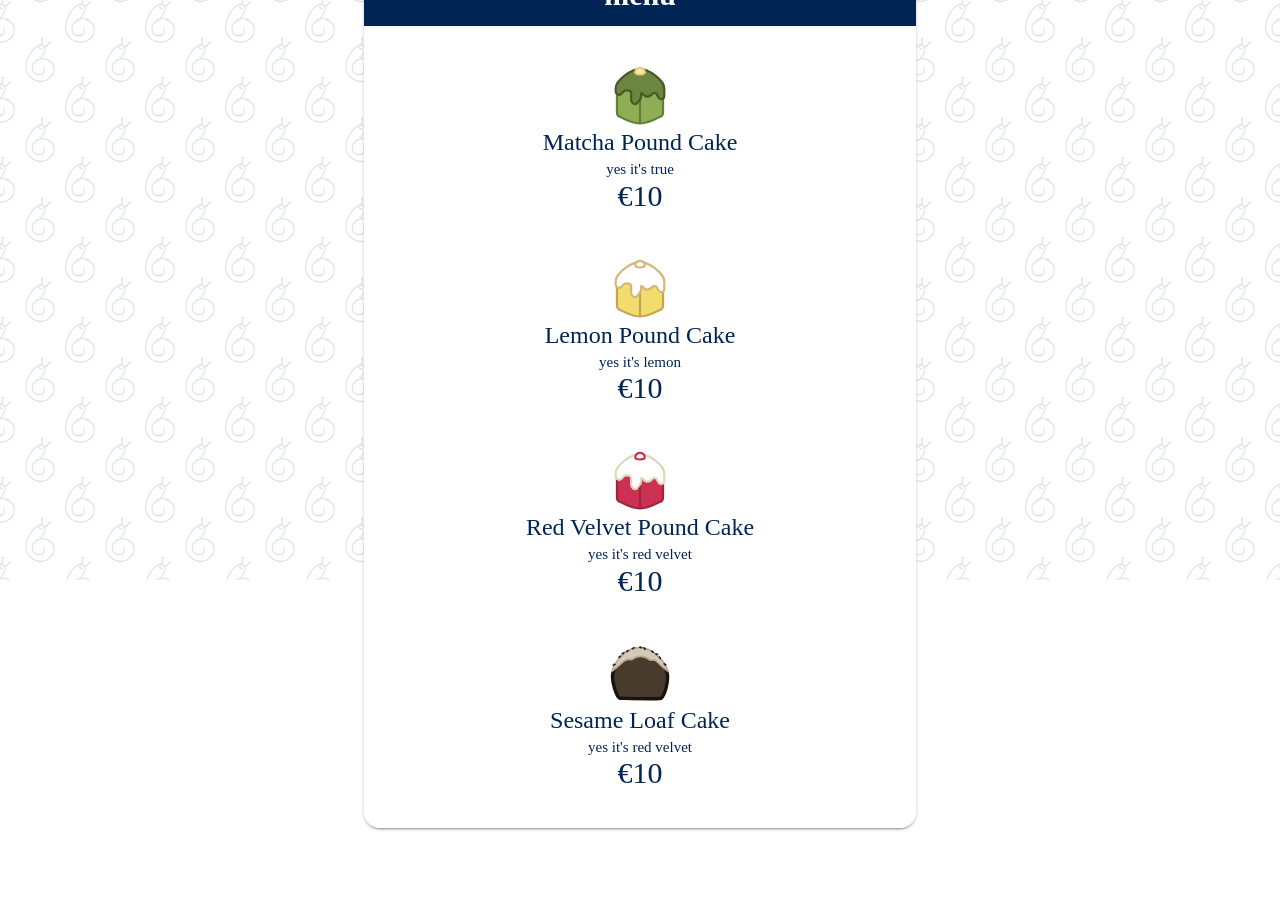
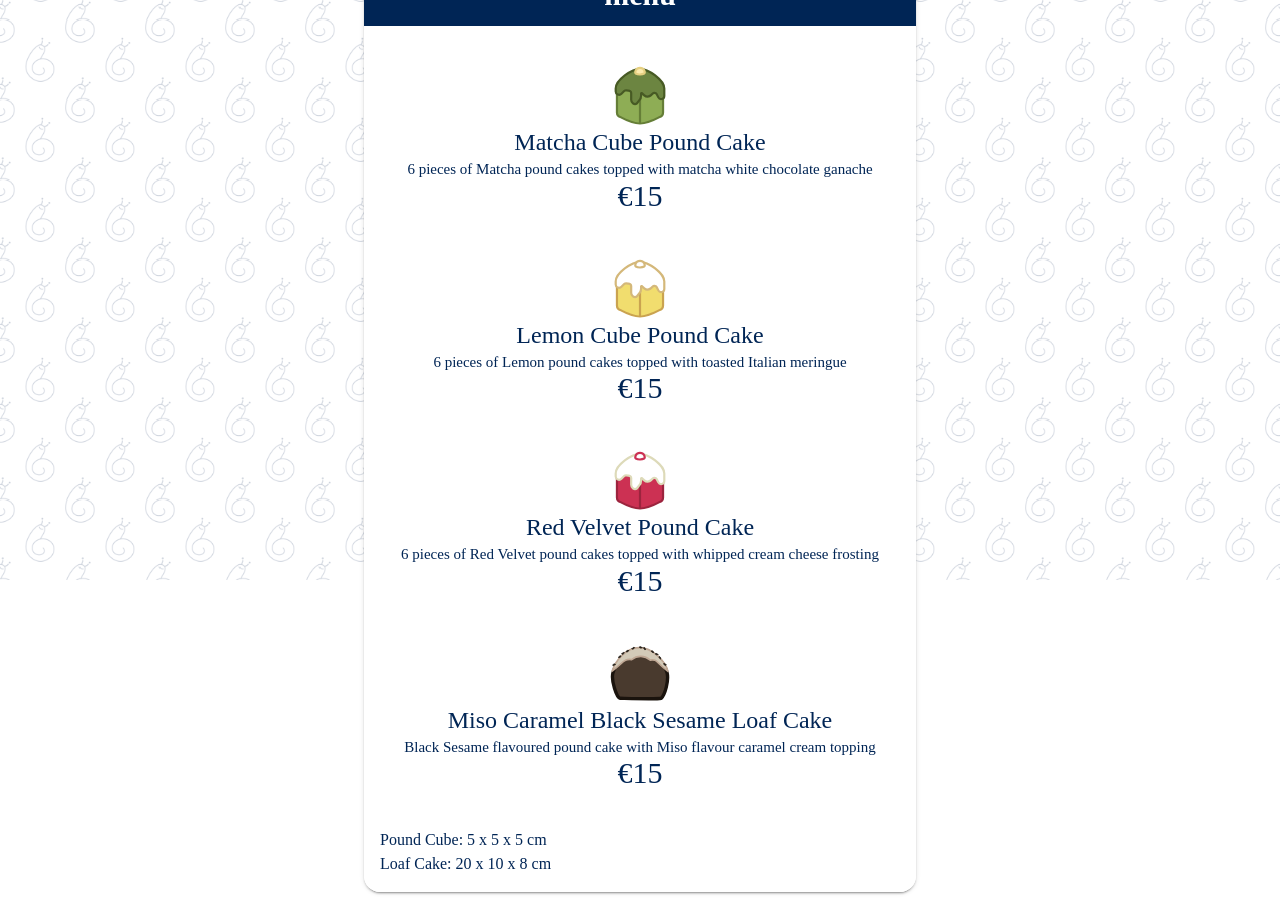
Before and after one commit to Raicuparta/beki-bakes, a Next.js app: page /menu/pound-cake in a window 1280 px wide. Shown: the part 220-1128 px from the top of the page. Before the commit the page ends 1064 px from the top, so only its background shows below. Built offline with nearby package versions, Linux system fonts and the light colour scheme; a web font is replaced by a local one.

Commit message:
Add text
Add text and size and changce price to string

```diff
--- a/components/MenuItem.tsx
+++ b/components/MenuItem.tsx
@@ -3,7 +3,7 @@ import { Stack, Typography } from "@mui/material";
 type Props = {
   children: React.ReactNode;
   title: string;
-  price?: number;
+  price?: string;
   description?: string;
 };
 
--- a/pages/menu/pound-cake.tsx
+++ b/pages/menu/pound-cake.tsx
@@ -1,3 +1,4 @@
+import { Typography } from "@mui/material";
 import Head from "next/head";
 import React from "react";
 import {
@@ -14,32 +15,40 @@ const Menu = () => (
     <Head>
       <title>bekibakes</title>
     </Head>
-    <MenuPageContainer>
+    <MenuPageContainer
+      footer={
+        <>
+          <Typography>Pound Cube: 5 x 5 x 5 cm</Typography>
+          <Typography> Loaf Cake: 20 x 10 x 8 cm</Typography>
+        </>
+      }
+    >
       <MenuItem
-        title="Matcha Pound Cake"
-        description="yes it's true"
-        price={10}
+        title="Matcha Cube Pound Cake"
+        description="6 pieces of Matcha pound cakes topped with matcha white chocolate ganache"
+        price="15"
       >
         <MatchaPoundCakeIcon />
       </MenuItem>
       <MenuItem
-        title="Lemon Pound Cake"
-        description="yes it's lemon"
-        price={10}
+        title="Lemon Cube Pound Cake"
+        description="6 pieces of Lemon pound cakes topped with toasted Italian meringue "
+        price="15"
       >
         <LemonPoundCakeIcon />
       </MenuItem>
       <MenuItem
         title="Red Velvet Pound Cake"
-        description="yes it's red velvet"
-        price={10}
+        description="6 pieces of Red Velvet pound cakes topped with whipped cream cheese frosting"
+        price="15"
       >
         <RedVelvetPoundCakeIcon />
       </MenuItem>
       <MenuItem
-        title="Sesame Loaf Cake"
-        description="yes it's red velvet"
-        price={10}
+        title="Miso Caramel Black Sesame Loaf Cake"
+        description="Black Sesame flavoured pound cake with Miso flavour caramel cream topping
+        "
+        price="15"
       >
         <SesamePoundCakeIcon />
       </MenuItem>
```
Also changed, not shown: pages/menu/roll-cake.tsx (+4 -4 lines), pages/menu/tart.tsx (+8 -8 lines).
